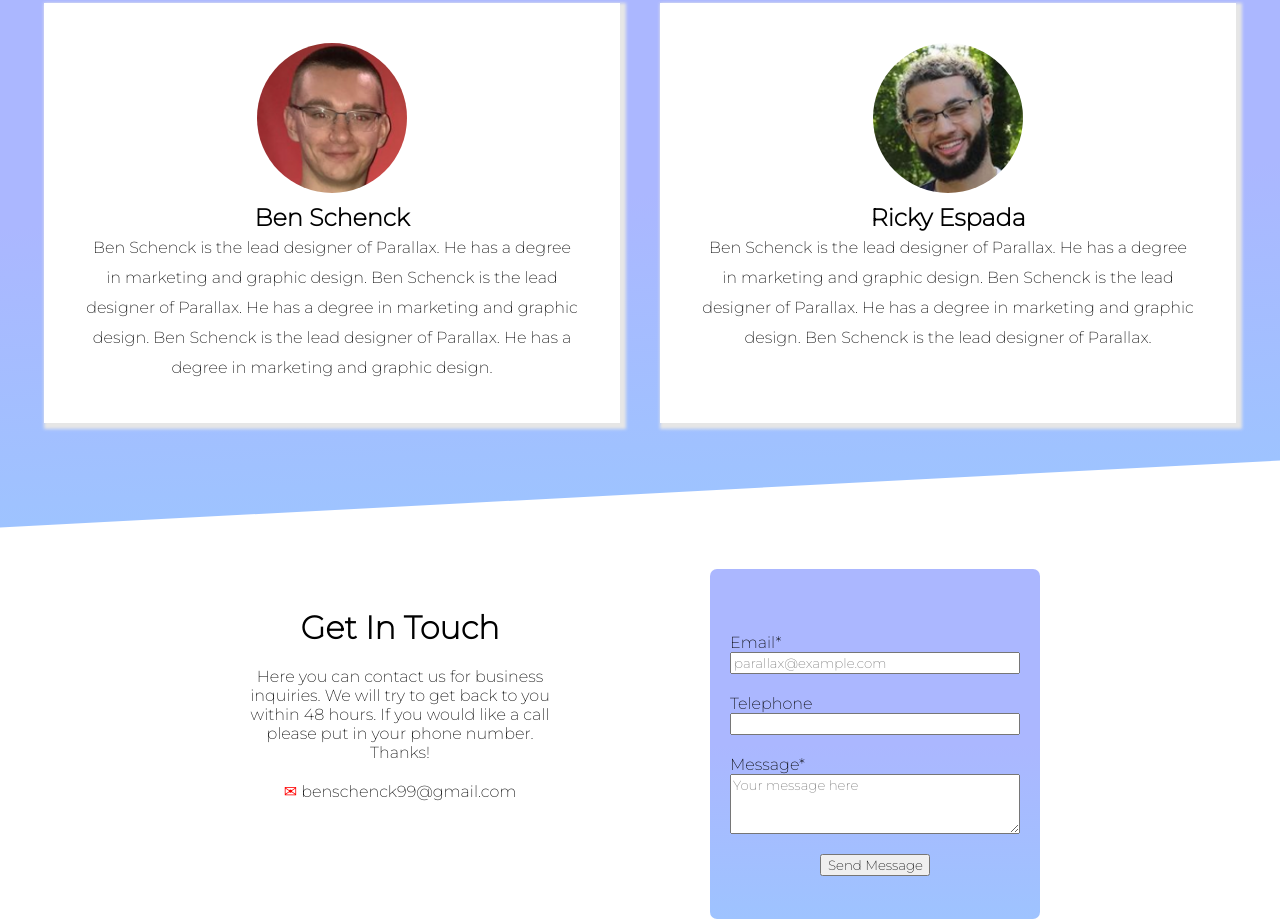
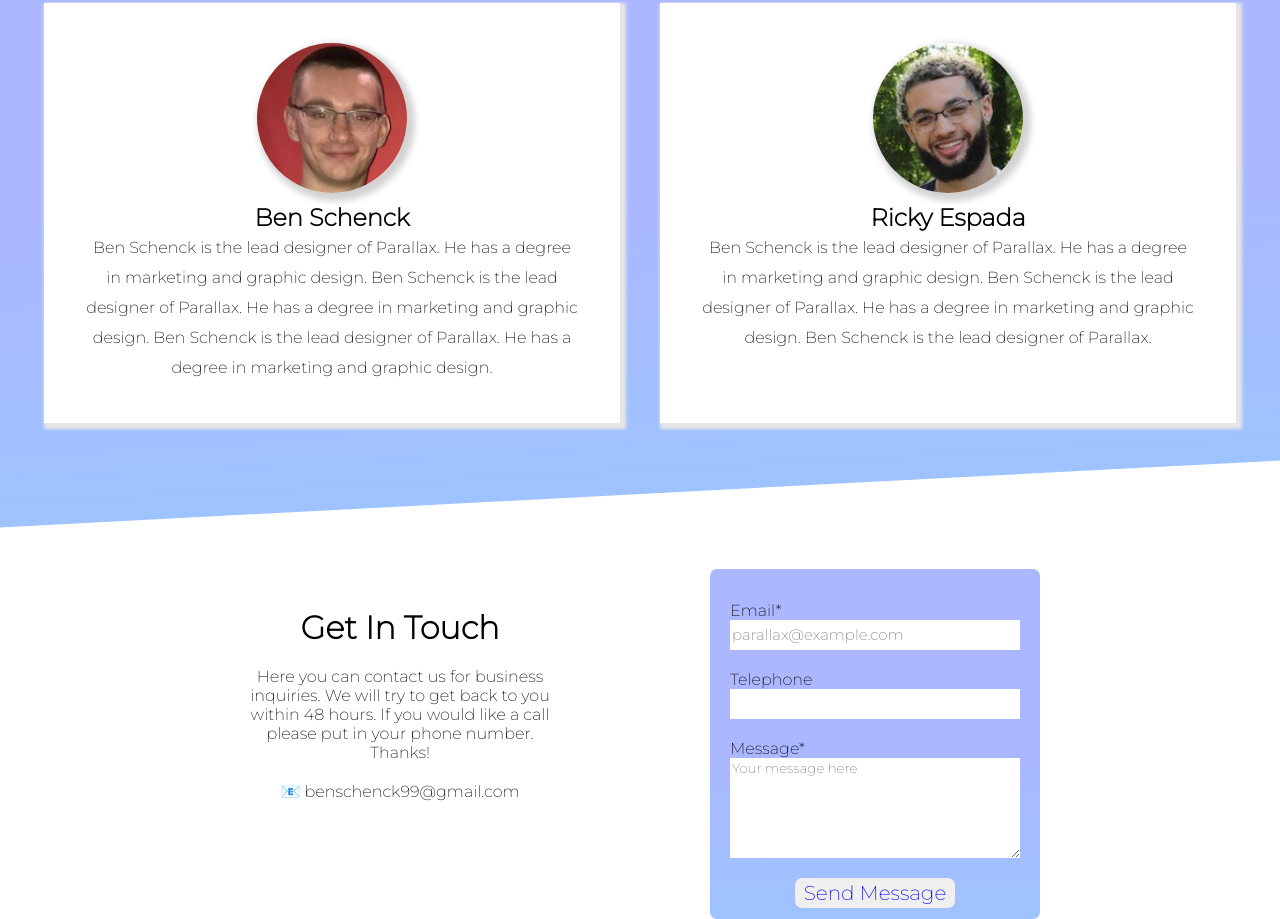
Before and after one commit to ZakSchenck/Parallax-Site, a plain HTML site: page index.html in a window 1280 px wide. Shown: the part 1530-2449 px from the top of the page. Drawn offline with Linux system fonts and the light colour scheme.

Commit message:
Styling edits to staff and contact page
- increased size of all form textboxes
- added box shadow to staff images
-  changed email icon

```diff
--- a/index.html
+++ b/index.html
@@ -88,13 +88,13 @@
 <div class="get-in-touch">
   <h1 class="get-in-touch__text" id="contact-header">Get In Touch</h1>
   <p class="get-in-touch__text">Here you can contact us for business inquiries. We will try to get back to you within 48 hours. If you would like a call please put in your phone number. Thanks!</p>
-  <p class="get-in-touch__text"><span style="color: red;">&#9993;</span> benschenck99@gmail.com</p>
+  <p class="get-in-touch__text"><span>&#128231;</span> benschenck99@gmail.com</p>
 </div>
 
 <div class="contact-form">
-  <form action="mailto:zackschenck@gmail.com" method="post" id="contact">
+  <form action="https://formspree.io/f/xjvjqgvr" method="post" id="contact">
     <label  for="email" class="form-text">Email* </label>
-    <input type="email" required id="email" placeholder="parallax@example.com">
+    <input type="email" required id="email" placeholder="parallax@example.com" name="_replyto">
 
     <label  for="telephone" class="form-text">Telephone </label>
     <input type="tel" pattern="\d{3}[\-]\d{3}[\-]\d{4}" id="telephone">
--- a/tttstyle.css
+++ b/tttstyle.css
@@ -249,6 +249,7 @@ transform: rotate(45deg) translate(-10px, -10px);
   margin-left: auto;
   margin-right: auto;
   border-radius: 50%;
+  box-shadow: 4px 4px 6px 4px lightgray;
 }
 
 .staff-1 {
@@ -325,19 +326,39 @@ form {
   width: 290px;
 }
 
+input {
+  border: none;
+  height: 30px;
+  font-size: 15px;
+}
+
 label {
   margin-top: 20px;
 }
 
 textarea {
-  height: 60px;
+  height: 100px;
+  border: none;
 }
 
 #message {
   margin-top: 20px;
-  width: 110px;
+  width: 160px;
   margin-left: auto;
   margin-right: auto;
+  border-color: blue;
+  color: blue;
+  background-color: none;
+  border-radius: 7px;
+  font-size: 20px;
+  transition: .5s;
+}
+
+#message:hover {
+  cursor: pointer;
+  background-color: blue;
+  color: white;
+  transition: .5s;
 }
 
 /* media queries */
```
